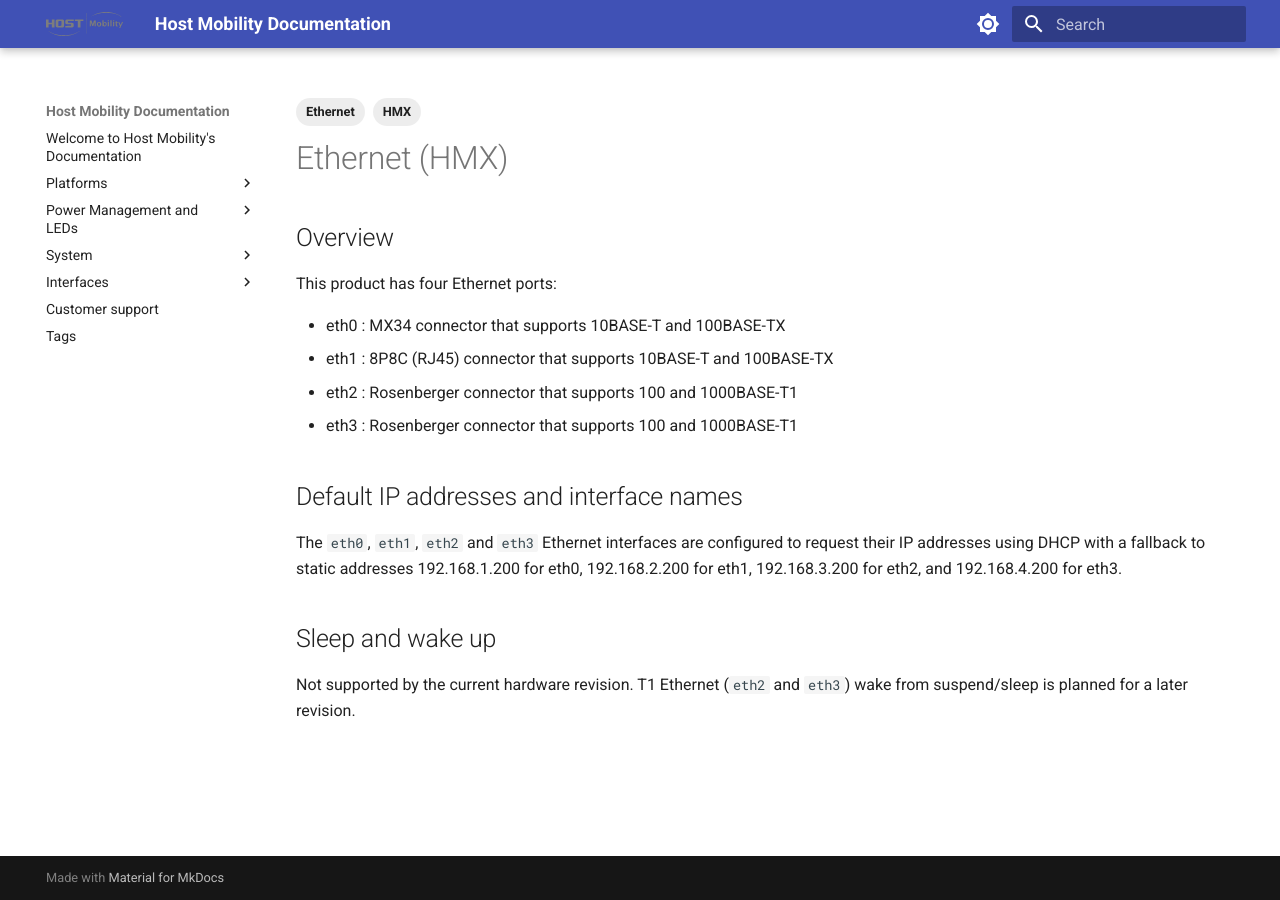
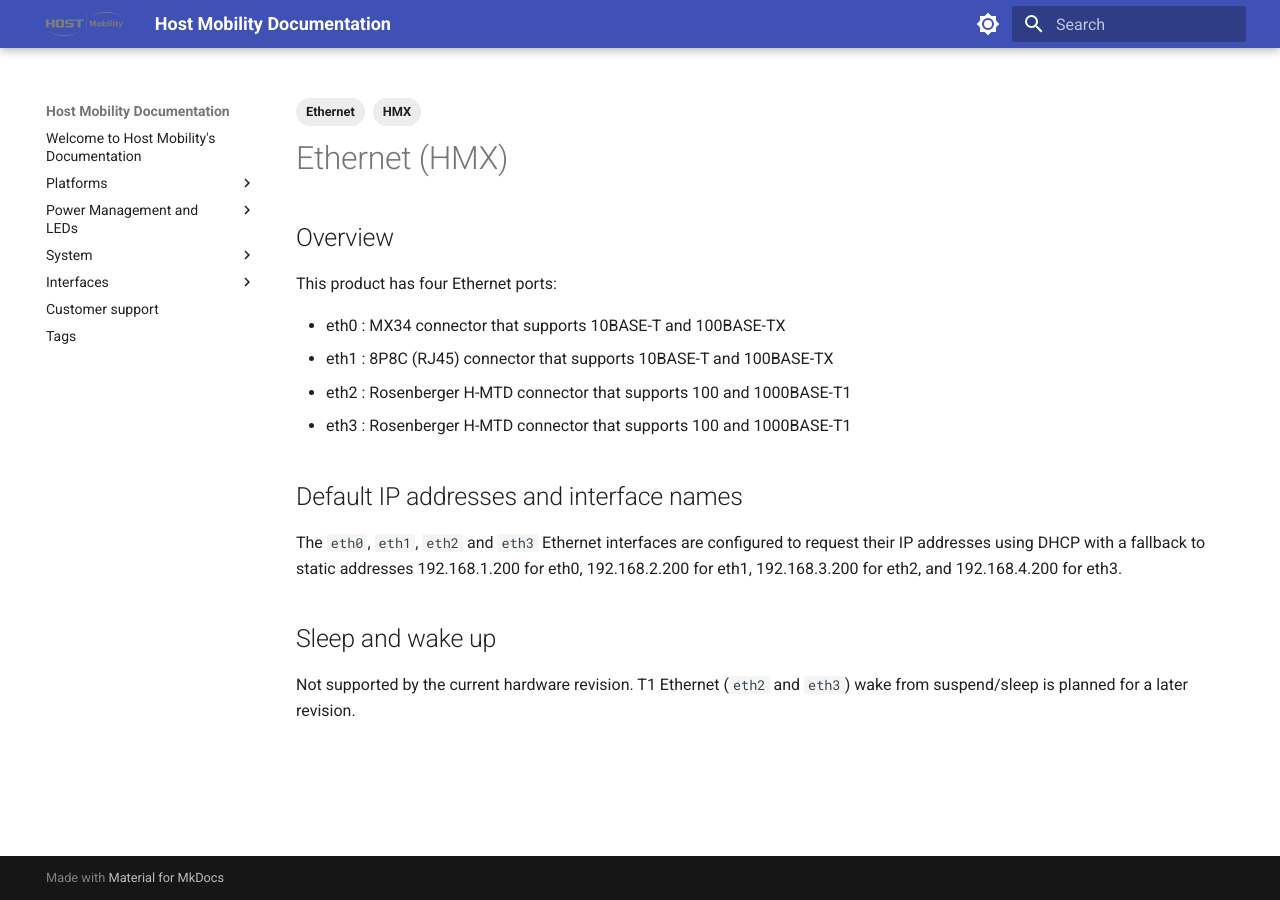
Before and after one commit to hostmobility/documentation, an MkDocs documentation site: the page built from docs/interfaces/hmx/ethernet.md, in a window 1280 px wide. Built offline with MkDocs 1.6.1 and Material for MkDocs 9.7.7, drawn with Linux system fonts in a browser that asks for light colours.

Commit message:
hmx: ethernet: Add H-MTD to connector name for eth2 and eth3

```diff
--- a/docs/interfaces/hmx/ethernet.md
+++ b/docs/interfaces/hmx/ethernet.md
@@ -11,8 +11,8 @@
 
 * eth0 : MX34 connector that supports 10BASE-T and 100BASE-TX
 * eth1 : 8P8C (RJ45) connector that supports 10BASE-T and 100BASE-TX
-* eth2 : Rosenberger connector that supports 100 and 1000BASE-T1
-* eth3 : Rosenberger connector that supports 100 and 1000BASE-T1
+* eth2 : Rosenberger H-MTD connector that supports 100 and 1000BASE-T1
+* eth3 : Rosenberger H-MTD connector that supports 100 and 1000BASE-T1
 
 ## Default IP addresses and interface names
 
```
